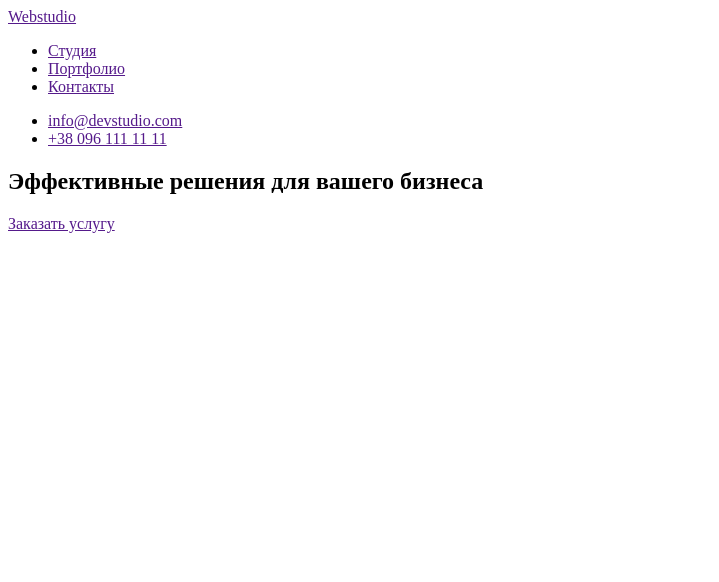
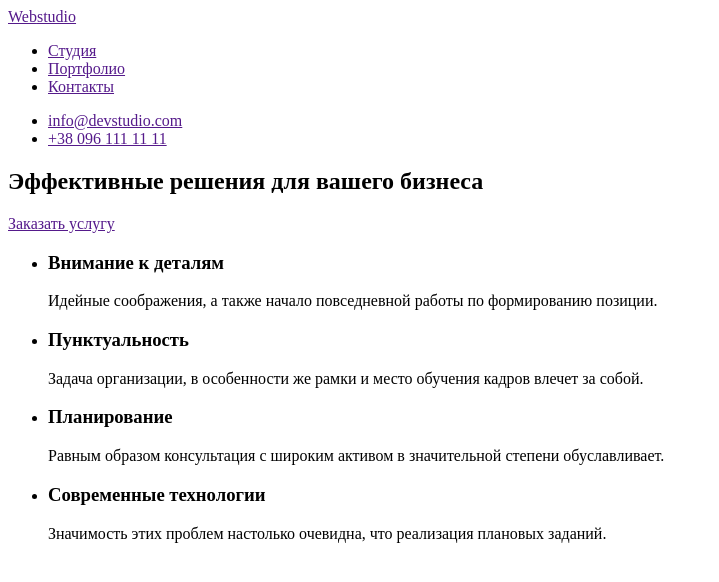
Before and after one commit to TheDeveloperAlex/goit-markup-hw-01, a plain HTML site: page index.html in a window 1280 px wide. Shown: the whole page, without its empty margins (0-719 px from the left). Drawn offline with Linux system fonts and the light colour scheme.

Commit message:
Добавляет секцию "Наши преимущества"

```diff
--- a/index.html
+++ b/index.html
@@ -28,7 +28,28 @@
             <h1>Эффективные решения для вашего бизнеса</h1>
             <a href="">Заказать услугу</a>
         </section>
-
+        <section>
+            <!-- Наши преимущества -->
+            <ul>
+                <li>
+                    <h3>Внимание к деталям</h3>
+                    <p>Идейные соображения, а также начало повседневной работы по формированию позиции.</p>
+                </li>
+                <li>
+                    <h3>Пунктуальность</h3>
+                    <p>Задача организации, в особенности же рамки и место обучения кадров влечет за собой.</p>
+                </li>
+                <li>
+                    <h3>Планирование</h3>
+                    <p>Равным образом консультация с широким активом в значительной степени обуславливает.</p>
+                </li>
+                <li>
+                    <h3>Современные технологии</h3>
+                    <p>Значимость этих проблем настолько очевидна, что реализация плановых заданий.</p>
+                </li>
+            </ul>
+        </section>
+        <section></section>
     </main>
 </body>
 </html>
```
